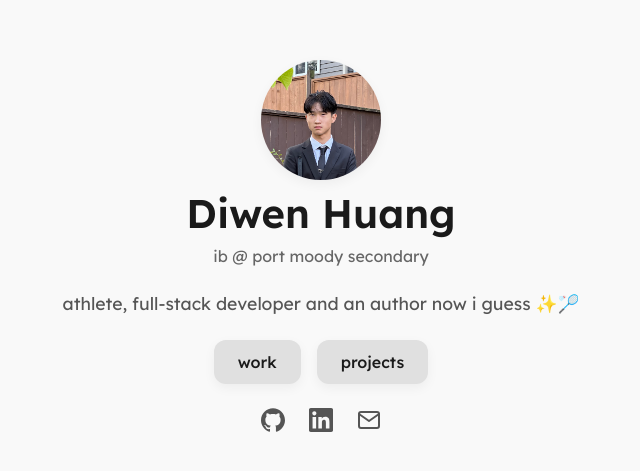
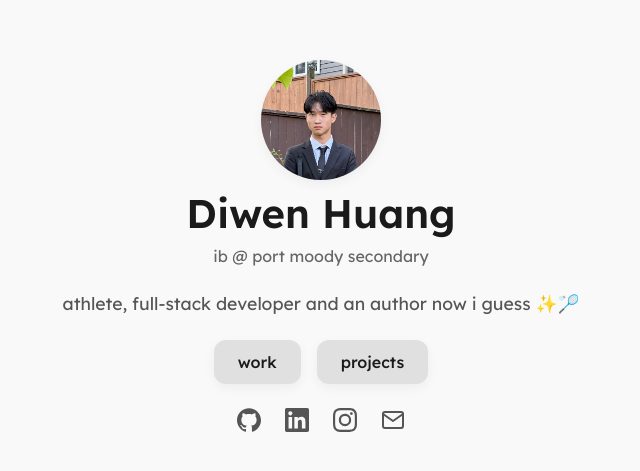
Before and after one commit to diwenne/diwenhuang, a React (Vite) app: page / in a window 1280 px wide. Shown: the part 183-654 px from the top of the page, without its empty margins (319-959 px from the left). Built offline with nearby package versions, Linux system fonts and the light colour scheme.

Commit message:
instagram icon

```diff
--- a/src/pages/Home.tsx
+++ b/src/pages/Home.tsx
@@ -1,7 +1,7 @@
 import { Link } from 'react-router-dom';
 import ProfilePic from '../assets/me.jpg';
 // import ResumePDF from '../assets/resume.pdf';
-import { SiGithub, SiLinkedin} from 'react-icons/si';
+import { SiGithub, SiLinkedin, SiInstagram } from 'react-icons/si';
 import { FiMail } from 'react-icons/fi';
 
 function Home() {
@@ -25,10 +25,9 @@ function Home() {
         </a> */}
       </div>
 
-      {/* 👇 2. Add the social icons container */}
       <div className="social-icons">
         <a
-          href="https://github.com/diwenne" // <-- Replace with your GitHub URL
+          href="https://github.com/diwenne"
           target="_blank"
           rel="noopener noreferrer"
           aria-label="GitHub"
@@ -36,14 +35,22 @@ function Home() {
           <SiGithub />
         </a>
         <a
-          href="https://linkedin.com/in/diwenh5" // <-- Replace with your LinkedIn URL
+          href="https://linkedin.com/in/diwenh5"
           target="_blank"
           rel="noopener noreferrer"
           aria-label="LinkedIn"
         >
           <SiLinkedin />
         </a>
-        <a href="mailto:diwenh5@icloud.com" aria-label="Email"> {/* <-- Replace with your email */}
+        <a
+          href="https://instagram.com/devdiwen"
+          target="_blank"
+          rel="noopener noreferrer"
+          aria-label="Instagram"
+        >
+          <SiInstagram />
+        </a>
+        <a href="mailto:diwenh5@icloud.com" aria-label="Email">
           <FiMail />
         </a>
       </div>
```
